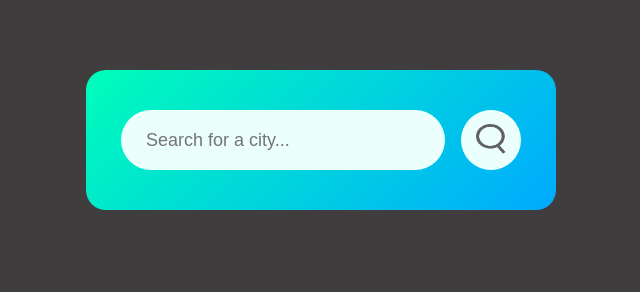
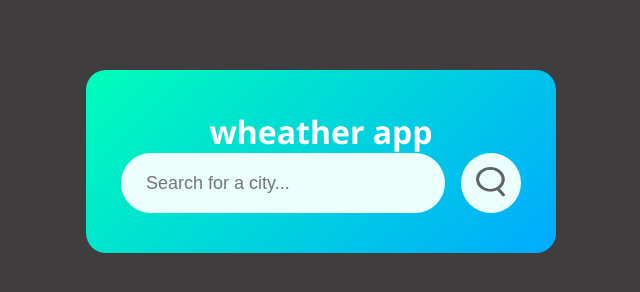
Before and after one commit to Harish-HRK/weather-project, a plain HTML site: page index.html in a window 1280 px wide. Shown: the whole page, without its empty margins (319-959 px from the left). Drawn offline with Linux system fonts and the light colour scheme.

Commit message:
Update index.html

```diff
--- a/index.html
+++ b/index.html
@@ -10,6 +10,7 @@
 
 <body>
     <div class="card">
+        <h1>wheather app</h1>
         <div class="search">
             <input type="text" placeholder="Search for a city..." spellcheck="false">
             <button><img src="images/search.png"></button>
@@ -46,4 +47,5 @@
         <script src="script.js"></script>
 </body>
 
+
 </html>
```
